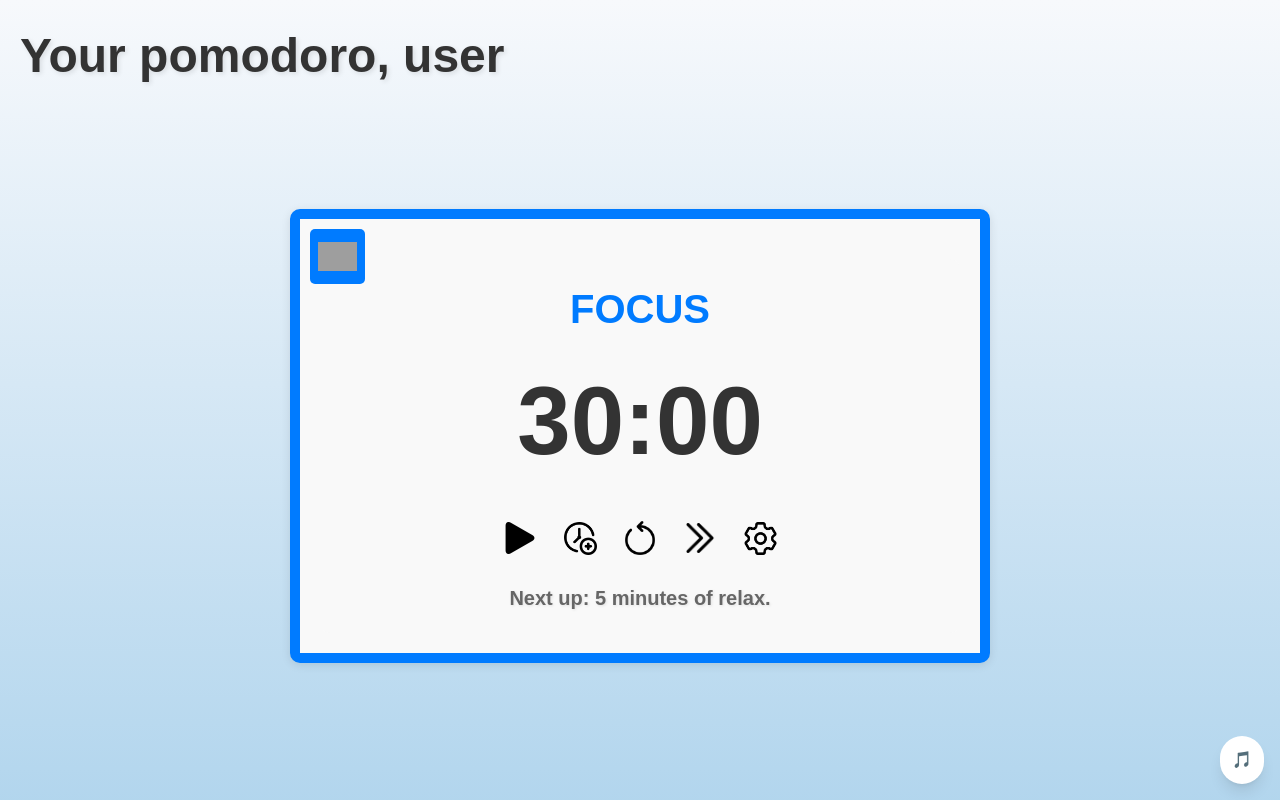
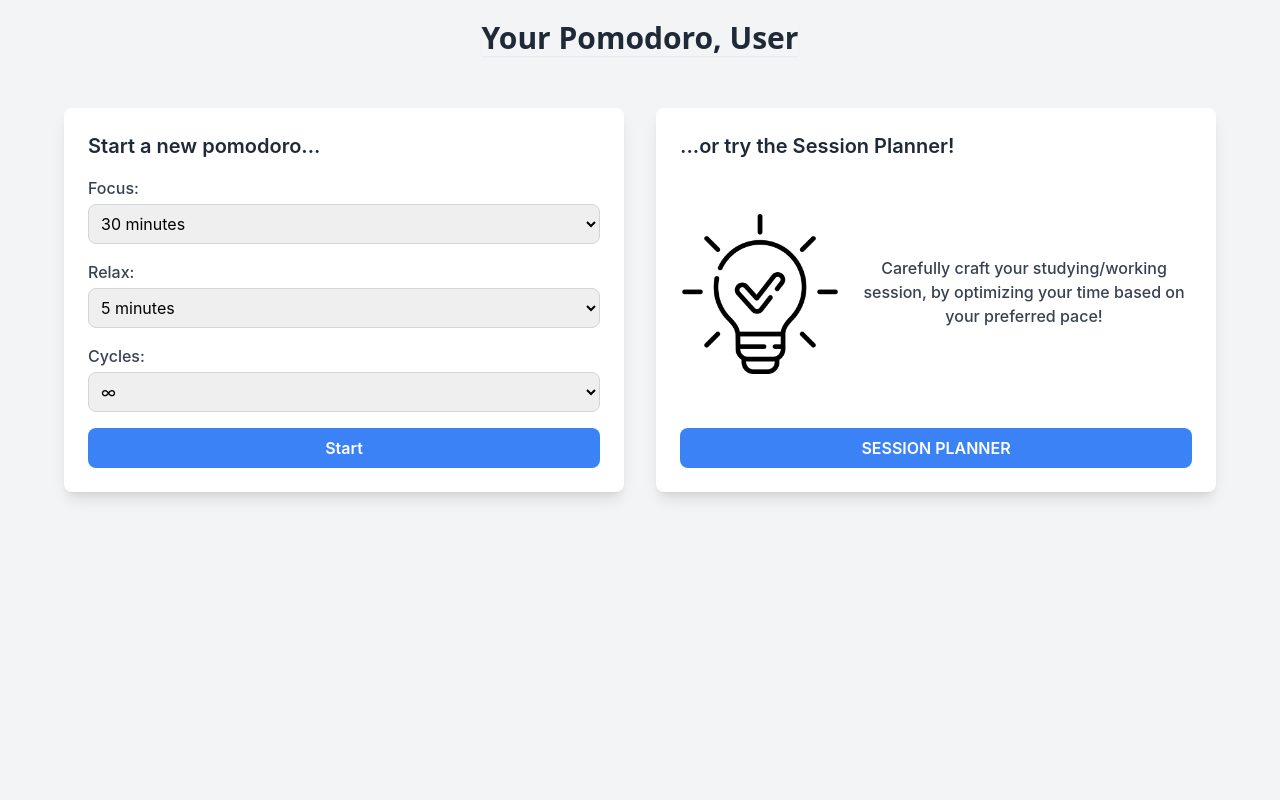
Before and after one commit to mikegaravani/TW-Project, a React (Vite) app in the folder client/: page /pomodoro in a window 1280 px wide. Built offline with nearby package versions, Linux system fonts and the light colour scheme; grey boxes are pictures that could not be loaded.

Commit message:
fix pomo music

```diff
--- a/client/src/components/Pomodoro.jsx
+++ b/client/src/components/Pomodoro.jsx
@@ -45,34 +45,34 @@ function Pomodoro() {
   };
 
   return (
-    // <>
-    //   {currentPage === "entryPage" && (
-    //     <EntryPage onStart={handleStart} onSPClick={handleSPClick} />
-    //   )}
-    //   {currentPage === "basicPomodoro" && (
-    //     <BasicPomodoro
-    //       initialFocusTime={focusTime}
-    //       initialRelaxTime={relaxTime}
-    //     />
-    //   )}
-    //   {currentPage === "sPBuilder" && (
-    //     <SPBuilder
-    //       onStartSession={handleSPStart}
-    //       onPassData={handleTimelineData}
-    //     />
-    //   )}
-    //   {currentPage === "sPPomodoro" && (
-    //     <SPPomodoro timelineData={timelineData} />
-    //   )}
-    // </>
+    <>
+      {currentPage === "entryPage" && (
+        <EntryPage onStart={handleStart} onSPClick={handleSPClick} />
+      )}
+      {currentPage === "basicPomodoro" && (
+        <BasicPomodoro
+          initialFocusTime={focusTime}
+          initialRelaxTime={relaxTime}
+        />
+      )}
+      {currentPage === "sPBuilder" && (
+        <SPBuilder
+          onStartSession={handleSPStart}
+          onPassData={handleTimelineData}
+        />
+      )}
+      {currentPage === "sPPomodoro" && (
+        <SPPomodoro timelineData={timelineData} />
+      )}
+    </>
 
     // TODO for testing only
-    <>
-      <BasicPomodoro
-        initialFocusTime={focusTime}
-        initialRelaxTime={relaxTime}
-      />
-    </>
+    // <>
+    //   <BasicPomodoro
+    //     initialFocusTime={focusTime}
+    //     initialRelaxTime={relaxTime}
+    //   />
+    // </>
   );
 }
 
--- a/client/src/components/pomodoro-components/EPForm.jsx
+++ b/client/src/components/pomodoro-components/EPForm.jsx
@@ -197,7 +197,7 @@ function EPForm({ onStart }) {
           </div>
           <button
             onClick={handleStartClick}
-            className="bg-blue-500 text-white font-semibold py-2 rounded-lg hover:bg-blue-300"
+            className="bg-blue-500 text-white font-semibold py-2 rounded-lg hover:bg-blue-300 hover:text-white"
           >
             Start
           </button>
--- a/client/src/components/pomodoro-components/EPSessionTip.jsx
+++ b/client/src/components/pomodoro-components/EPSessionTip.jsx
@@ -21,7 +21,7 @@ function EPSessionTip({ onSPClick }) {
         </div>
         <button
           onClick={onSPClick}
-          className="mt-4 flex justify-center bg-blue-500 text-white font-semibold py-2 px-4 rounded-lg hover:bg-blue-300"
+          className="mt-4 flex justify-center bg-blue-500 text-white font-semibold py-2 px-4 rounded-lg hover:bg-blue-300 hover:text-white"
         >
           SESSION PLANNER
         </button>
--- a/client/src/components/pomodoro-components/EntryPage.jsx
+++ b/client/src/components/pomodoro-components/EntryPage.jsx
@@ -9,7 +9,7 @@ function EntryPage({ onStart, onSPClick }) {
         <h1 className="text-3xl font-bold">Your Pomodoro, User</h1>
       </header>
 
-      <main className="flex flex-col lg:flex-row justify-center items-stretch gap-8 mt-8 px-4 lg:px-16 w-full max-w-7xl">
+      <main className="flex flex-col lg:flex-row justify-cente items-stretch gap-8 mt-8 px-4 lg:px-16 w-full max-w-7xl">
         <div className="bg-white shadow-lg rounded-lg p-6 flex-1">
           <EPForm onStart={onStart} />
         </div>
--- a/client/src/components/pomodoro-components/MusicPopup.jsx
+++ b/client/src/components/pomodoro-components/MusicPopup.jsx
@@ -23,15 +23,13 @@ const MusicPopup = () => {
         >
           <span className="text-lg">🎵 Your music</span>
         </div>
-        {isPopupVisible && (
-          <div className="p-4">
-            <AudioPlayer
-              src={musicTrack}
-              loop="true"
-              showFilledProgress="false"
-            />
-          </div>
-        )}
+        <div className={`p-4 ${isPopupVisible ? "block" : "hidden"}`}>
+          <AudioPlayer
+            src={musicTrack}
+            loop={true}
+            showFilledProgress={false}
+          />
+        </div>
       </div>
       {!isPopupVisible && (
         <button
--- a/client/src/components/pomodoro-components/SPPomodoro.jsx
+++ b/client/src/components/pomodoro-components/SPPomodoro.jsx
@@ -4,6 +4,7 @@ import lightbulb from "../../assets/lightbulb.png";
 import SPTimer from "./SPTimer";
 import SPProgress from "./SPProgress";
 import arrowBack from "../../assets/arrow-back.png";
+import MusicPopup from "./MusicPopup";
 
 function SPPomodoro({ timelineData }) {
   const [currentMode, setCurrentMode] = useState("FOCUS");
@@ -73,6 +74,8 @@ function SPPomodoro({ timelineData }) {
             <SPProgress timelineData={progressData} />
           </div>
         </div>
+
+        <MusicPopup />
       </div>
     </>
   );
```
